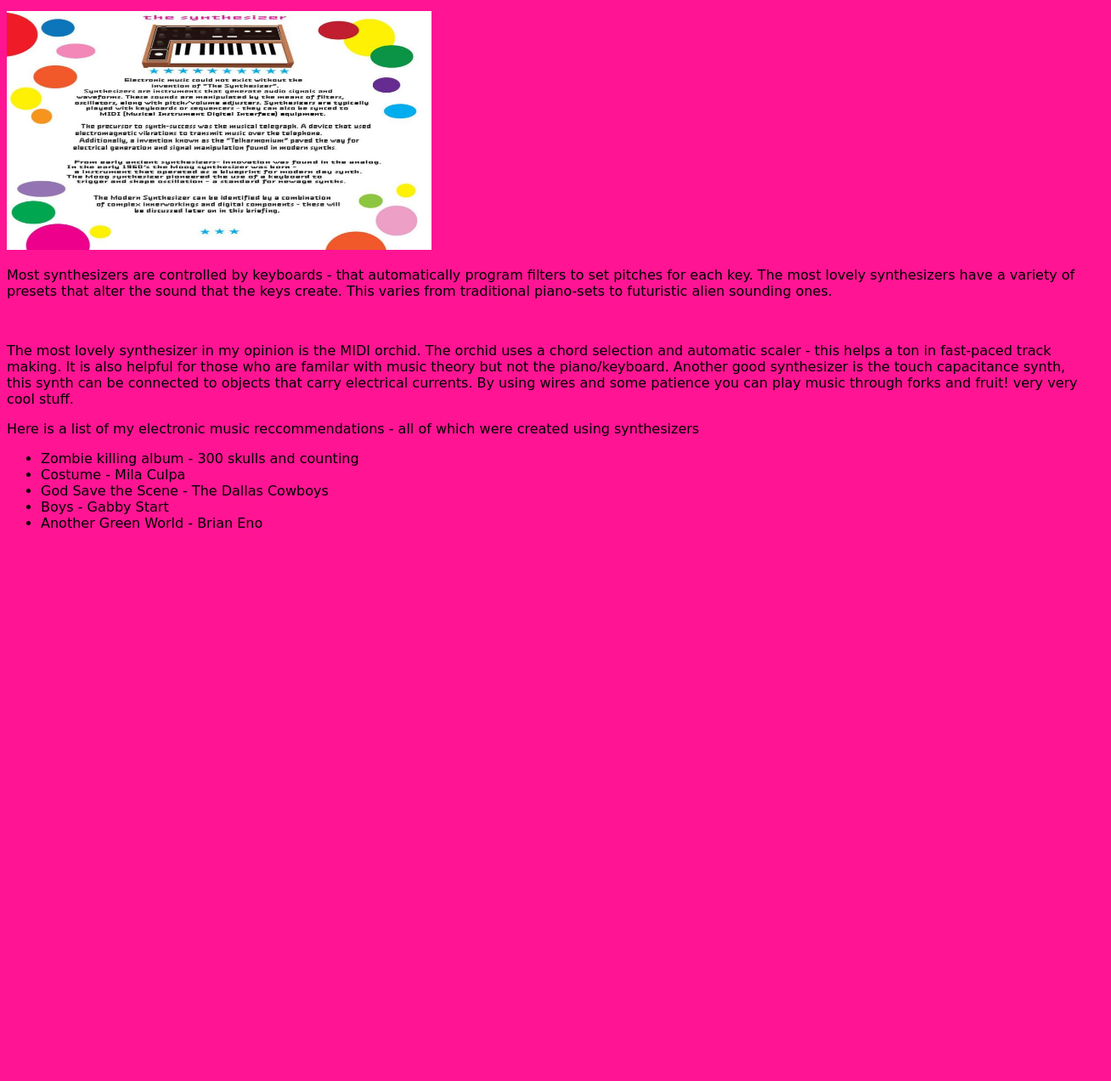
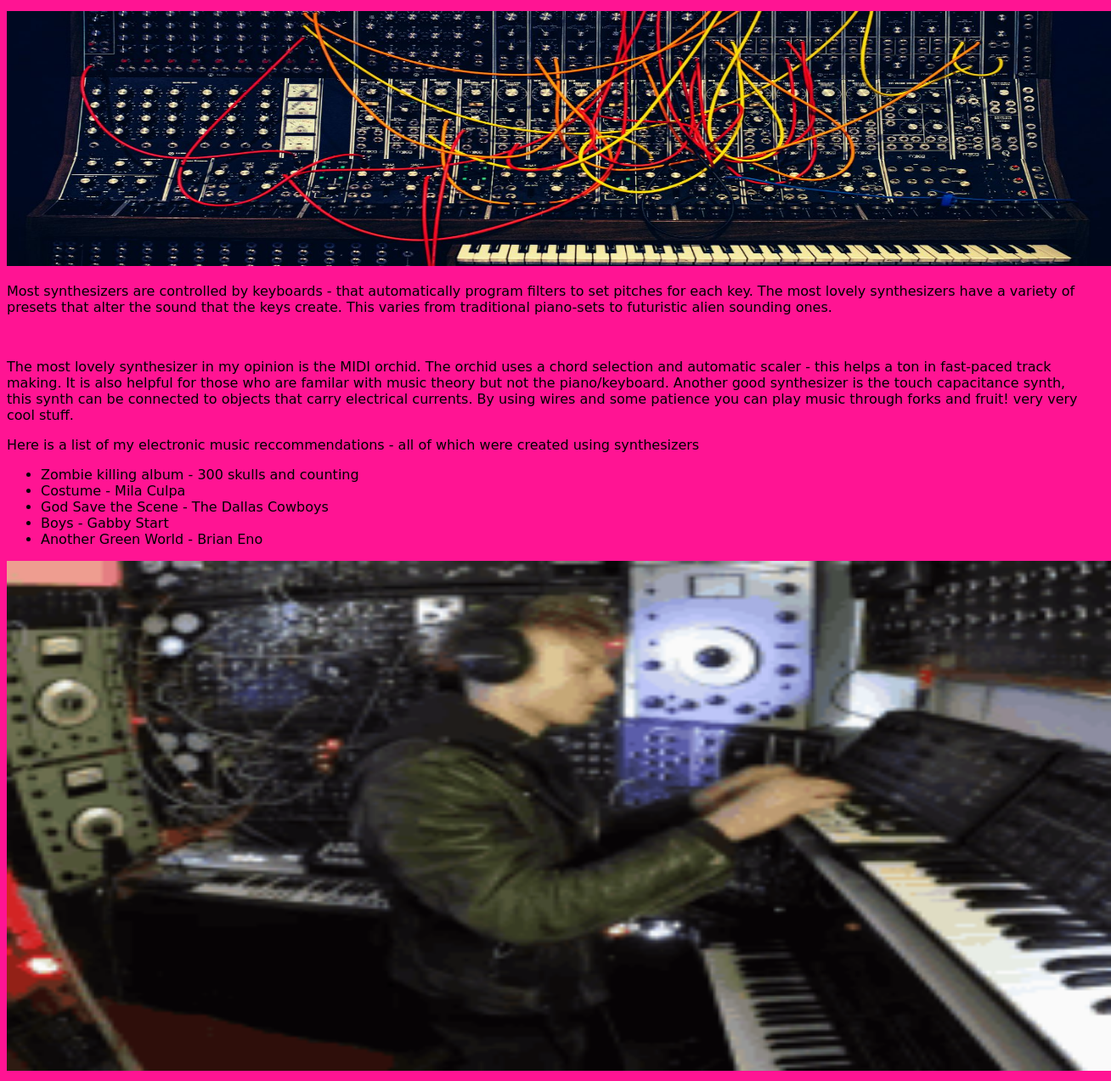
Before and after one commit to idajune1/1-P-Unit-1-Project, a plain HTML site: page index.html in a window 1280 px wide. Shown: the part 211-1483 px from the top of the page at 85% size, 1308 px wide, since content can reach past the window. Before the commit the page ends 852 px from the top, so only its background shows below. Drawn offline with Linux system fonts and the light colour scheme.

Commit message:
all done! so proud!

```diff
--- a/index.html
+++ b/index.html
@@ -39,7 +39,7 @@ Select ONE Additional Feature to Add
             can be adjusted - a third component, known as a amplifier controls the
             volume and "brightness".
         </p>
-        <img src="Ida Owens - ELECTRONIC MUSIC.jpg" alt="a cool graphic thing i did" width="500"center>
+        <img src="synth moog.jpg" alt="a cool synth" width="1300" height="300"
         <br>
         <p>Most synthesizers are controlled by keyboards - that automatically
             program filters to set pitches for each key. The most lovely synthesizers
@@ -61,6 +61,7 @@ Select ONE Additional Feature to Add
     <li>Boys - Gabby Start</li>
     <li> Another Green World - Brian Eno </li></ul>
 
+    <img src="computerhaha.gif" width="1300" height="600"
 
 
     </body>
```
Also changed, not shown: computerhaha.gif (added), synth moog.jpg (added).
